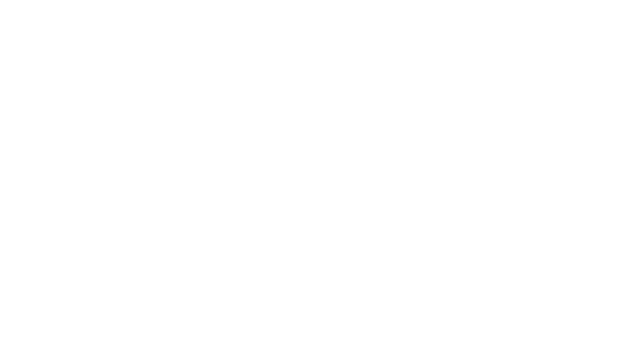
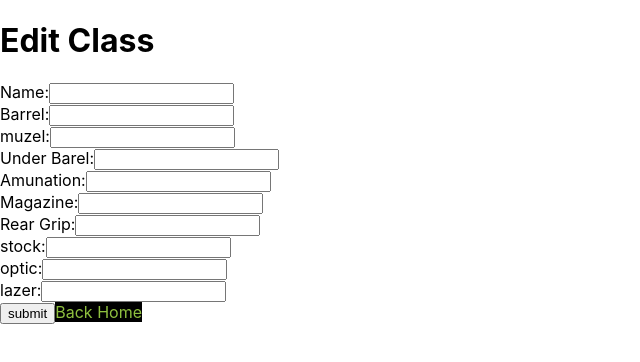
Before and after one commit to Danie175445/COD-classes, a React (Create React App) app in the folder client/: page /edit in a window 1280 px wide. Shown: the top 362 px of the page, without its empty margins (0-640 px from the left). Built offline with nearby package versions, Linux system fonts and the light colour scheme.

Commit message:
added edit page

```diff
--- a/client/src/components/EditClass.jsx
+++ b/client/src/components/EditClass.jsx
@@ -1,10 +1,57 @@
-
+import {Link} from "react-router-dom"
+import style from './css/style.module.css'
 
 const EditClass = () =>{
 
     return(
         <div>
-
+            <h1>Edit Class</h1>
+            <div>
+                <form >
+                    <div>
+                        <label htmlFor="name">Name:</label>
+                        <input type="text" />
+                    </div>
+                    <div>
+                        <label htmlFor="barrel">Barrel:</label>
+                        <input type="text" />
+                    </div>
+                    <div>
+                        <label htmlFor="muzel">muzel:</label>
+                        <input type="text" />
+                    </div>
+                    <div>
+                        <label htmlFor="underBarel">Under Barel:</label>
+                        <input type="text" />
+                    </div>
+                    <div>
+                        <label htmlFor="ammunation">Amunation:</label>
+                        <input type="text" />
+                    </div>
+                    <div>
+                        <label htmlFor="magazine">Magazine:</label>
+                        <input type="text" />
+                    </div>
+                    <div>
+                        <label htmlFor="rearGrip">Rear Grip:</label>
+                        <input type="text" />
+                    </div>
+                    <div>
+                        <label htmlFor="stock">stock:</label>
+                        <input type="text" />
+                    </div>
+                    <div>
+                        <label htmlFor="optic">optic:</label>
+                        <input type="text" />
+                    </div>
+                    <div>
+                        <label htmlFor="lazer">lazer:</label>
+                        <input type="text" />
+                    </div>
+                </form>
+                <input type="submit"  value="submit"/>
+                <Link to={"/"} className={style.linkButton}>Back Home</Link>
+            </div>
         </div>
     )
 }
--- a/client/src/components/css/style.module.css
+++ b/client/src/components/css/style.module.css
@@ -14,7 +14,7 @@
 
 .flex{
     display: flex;
-    flex-wrap: wrap;
+    flex-direction: column;
     align-items: center;
     justify-content: center;
 }
```
